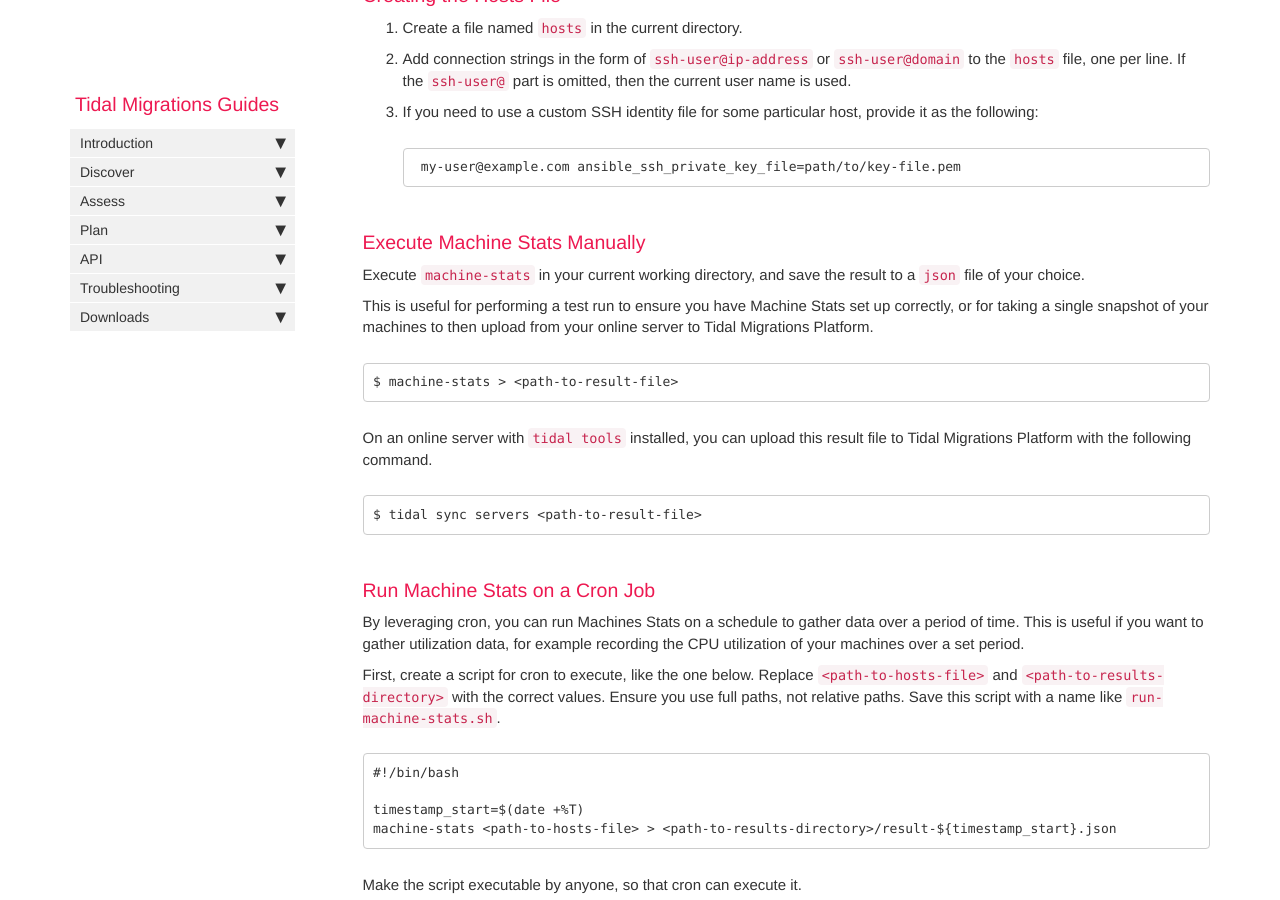
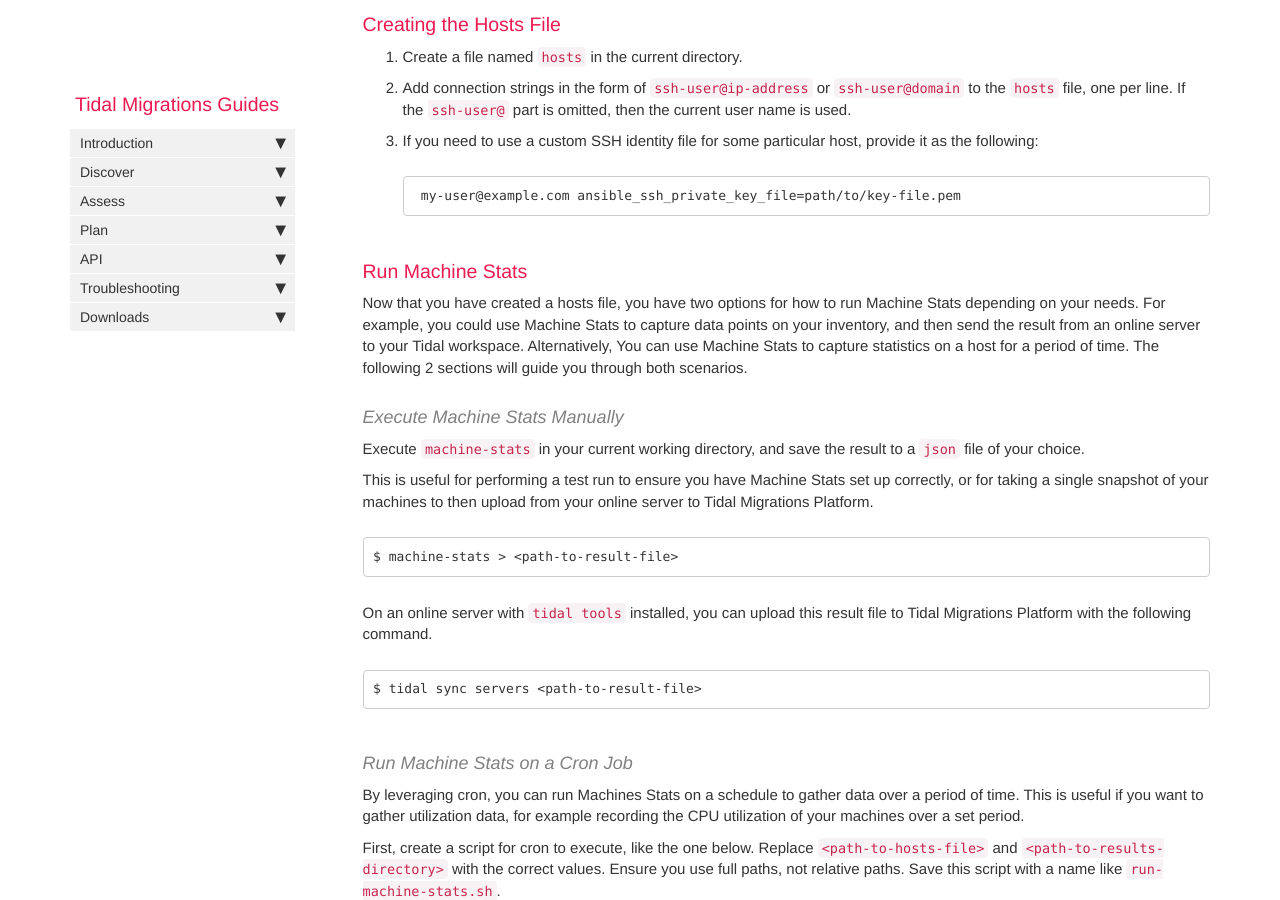
Before and after one commit to tidalmigrations/tidalmigrations.github.io, a Jekyll site: the page built from pages/tidal tools/tidal_offline.md, in a window 1280 px wide and 900 px high, scrolled down 3304 px. Built offline with Jekyll 4.4.1, drawn with Linux system fonts in a browser that asks for light colours; nearby versions of some CDN libraries; comment, search, counter and statistics services are not loaded.

Commit message:
Added parent 'Run machine stats' header to MS4U sections in machine_stats and tidal_offline

````diff
--- a/pages/tidal tools/tidal_offline.md
+++ b/pages/tidal tools/tidal_offline.md
@@ -150,7 +150,11 @@ Follow [the steps outlined above](#machine-stats-for-unix-like-systems) to insta
     my-user@example.com ansible_ssh_private_key_file=path/to/key-file.pem
     ```
 
-### Execute Machine Stats Manually
+### Run Machine Stats
+
+Now that you have created a hosts file, you have two options for how to run Machine Stats depending on your needs. For example, you could use Machine Stats to capture data points on your inventory, and then send the result from an online server to your Tidal workspace. Alternatively, You can use Machine Stats to capture statistics on a host for a period of time. The following 2 sections will guide you through both scenarios.
+
+#### Execute Machine Stats Manually
 
 Execute `machine-stats` in your current working directory, and save the result to a `json` file of your choice.
 
@@ -162,7 +166,7 @@ On an online server with `tidal tools` installed, you can upload this result fil
 
     $ tidal sync servers <path-to-result-file>
 
-### Run Machine Stats on a Cron Job
+#### Run Machine Stats on a Cron Job
 
 By leveraging cron, you can run Machines Stats on a schedule to gather data over a period of time. This is useful if you want to gather utilization data, for example recording the CPU utilization of your machines over a set period.
 
````
Also changed, not shown: pages/tidal tools/machine_stats.md (+6 -2 lines).
